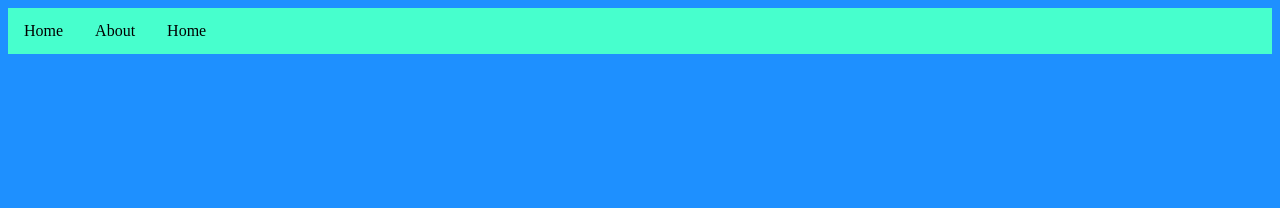
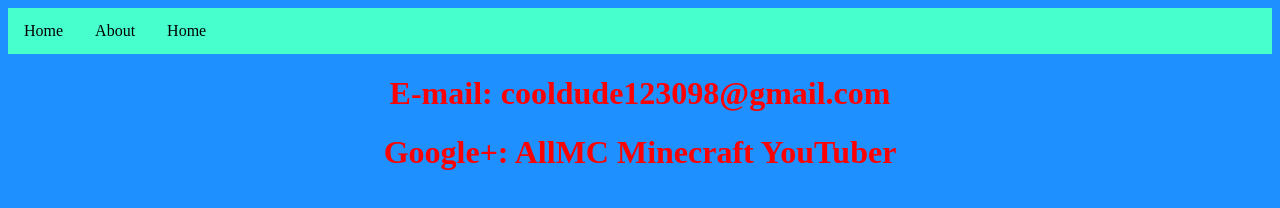
Before and after one commit to AllMC/contact, a plain HTML site: page index.htm in a window 1280 px wide. Drawn offline with Linux system fonts and the light colour scheme.

Commit message:
Update index.htm

```diff
--- a/index.htm
+++ b/index.htm
@@ -10,5 +10,7 @@
       <li class="b"><a href="https://AllMC.github.io/about">About</a></li>
       <li class="b"><a href="https://AllMC.github.io/contact">Home</a></li>
     </ul>
+    <h1>E-mail: cooldude123098@gmail.com</h1>
+    <h1>Google+: AllMC Minecraft YouTuber</h1>
   </body>
 </html>
```
